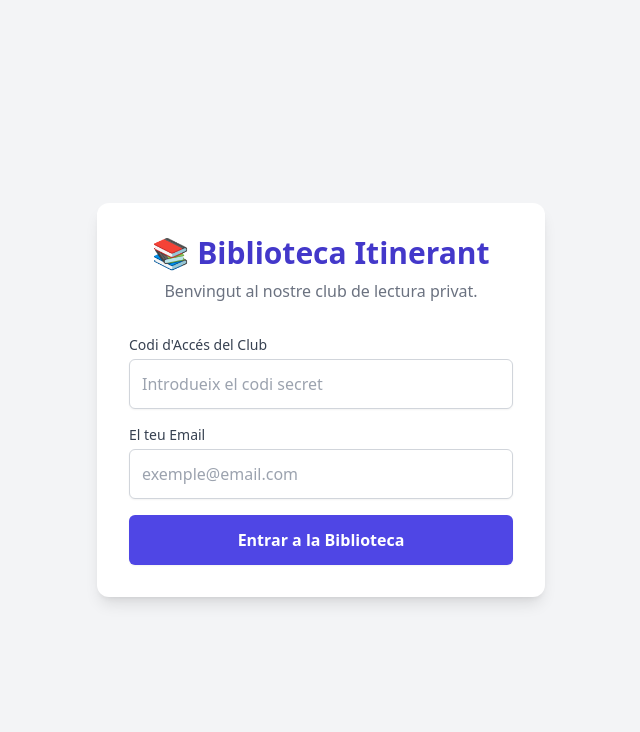
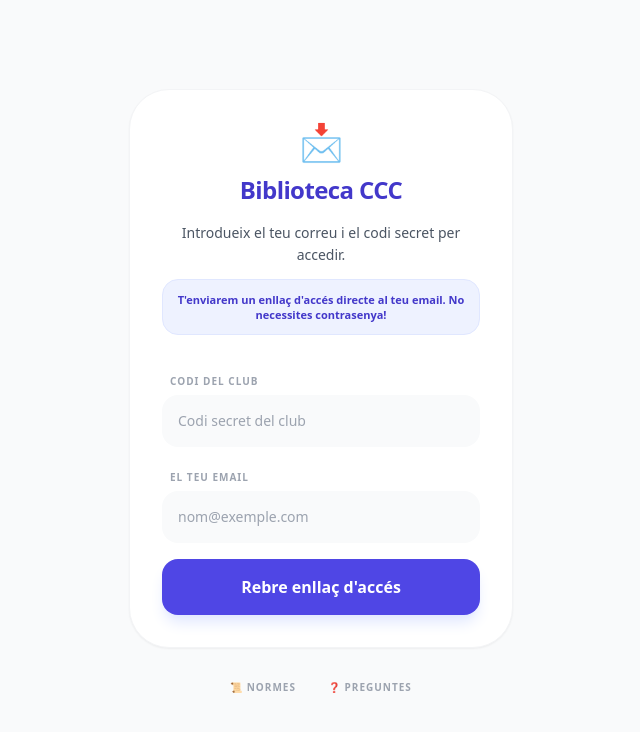
Before and after one commit to Mabergon/bibliotecaCCC, a Next.js app: page / in a window 1280 px wide. Shown: the top 732 px of the page, without its empty margins (319-959 px from the left). Built offline with nearby package versions, Linux system fonts and the light colour scheme; no server answers.

Commit message:
Canvi pantalla d'inici

```diff
--- /dev/null
+++ b/app/OLDpage.tsx
@@ -0,0 +1,97 @@
+'use client'
+
+import { useState } from 'react'
+import { supabase } from '@/lib/supabaseClient'
+
+export default function LoginPage() {
+  const [email, setEmail] = useState('')
+  const [accessCode, setAccessCode] = useState('')
+  const [message, setMessage] = useState('')
+  const [loading, setLoading] = useState(false)
+  const [showInfo, setShowInfo] = useState<'none' | 'normes' | 'faq'>('none')
+
+  const handleLogin = async (e: React.FormEvent) => {
+  e.preventDefault()
+  setLoading(true)
+  setMessage('')
+
+  // 1. Validació del codi (com ja tenies)
+  const CODI_CORRECTE = process.env.NEXT_PUBLIC_ACCESS_CODE || 'BIBLIO-CCC-2026'
+  if (accessCode !== CODI_CORRECTE) {
+    setMessage('❌ El codi d\'accés no és correcte.')
+    setLoading(false)
+    return
+  }
+
+  // 2. Intent de Login FORÇANT el mètode PKCE
+  try {
+    const { error } = await supabase.auth.signInWithOtp({
+      email: email,
+      options: {
+        // Forcem que la redirecció sigui absoluta i neta
+        emailRedirectTo: 'https://biblioteca-ccc.vercel.app/auth/callback',
+      },
+    })
+
+    if (error) {
+      setMessage("❌ Error: " + error.message)
+    } else {
+      setMessage("✅ Correu enviat! L'enllaç ara hauria de portar un '?code=' i NO un '#'.")
+    }
+  } catch (err) {
+    setMessage("❌ Hi ha hagut un error inesperat.")
+    console.error(err)
+  } finally {
+    setLoading(false)
+  }
+}
+
+  return (
+    <div className="flex flex-col items-center justify-center min-h-screen bg-gray-100 p-6">
+      <div className="bg-white p-8 rounded-xl shadow-lg max-w-md w-full text-center">
+        <h1 className="text-3xl font-bold text-indigo-700 mb-2">📚 Biblioteca Itinerant</h1>
+        <p className="text-gray-500 mb-8">Benvingut al nostre club de lectura privat.</p>
+
+        <form onSubmit={handleLogin} className="space-y-4 text-left">
+          <div>
+            <label className="block text-sm font-medium text-gray-700">Codi d'Accés del Club</label>
+            <input
+              type="password"
+              placeholder="Introdueix el codi secret"
+              className="mt-1 block w-full p-3 border rounded-md shadow-sm focus:ring-indigo-500 border-gray-300 text-black"
+              value={accessCode}
+              onChange={(e) => setAccessCode(e.target.value)}
+              required
+            />
+          </div>
+
+          <div>
+            <label className="block text-sm font-medium text-gray-700">El teu Email</label>
+            <input
+              type="email"
+              placeholder="exemple@email.com"
+              className="mt-1 block w-full p-3 border rounded-md shadow-sm focus:ring-indigo-500 border-gray-300 text-black"
+              value={email}
+              onChange={(e) => setEmail(e.target.value)}
+              required
+            />
+          </div>
+
+          <button
+            type="submit"
+            disabled={loading}
+            className="w-full py-3 px-4 border border-transparent rounded-md shadow-sm text-white bg-indigo-600 hover:bg-indigo-700 focus:outline-none focus:ring-2 focus:ring-offset-2 focus:ring-indigo-500 font-bold disabled:bg-gray-400"
+          >
+            {loading ? 'Enviant...' : 'Entrar a la Biblioteca'}
+          </button>
+        </form>
+
+        {message && (
+          <p className={`mt-6 text-sm font-medium ${message.includes('❌') ? 'text-red-600' : 'text-green-600'}`}>
+            {message}
+          </p>
+        )}
+      </div>
+    </div>
+  )
+}
--- a/app/page.tsx
+++ b/app/page.tsx
@@ -8,26 +8,26 @@ export default function LoginPage() {
   const [accessCode, setAccessCode] = useState('')
   const [message, setMessage] = useState('')
   const [loading, setLoading] = useState(false)
+  const [showInfo, setShowInfo] = useState<'none' | 'normes' | 'faq'>('none')
 
   const handleLogin = async (e: React.FormEvent) => {
     e.preventDefault()
     setLoading(true)
     setMessage('')
 
-  // 1. Validació del codi (com ja tenies)
+    // 1. Validació del codi d'accés del club
     const CODI_CORRECTE = process.env.NEXT_PUBLIC_ACCESS_CODE || 'BIBLIO-CCC-2026'
     if (accessCode !== CODI_CORRECTE) {
-    setMessage('❌ El codi d\'accés no és correcte.')
+      setMessage('❌ El codi d\'accés del club no és correcte.')
       setLoading(false)
       return
     }
 
-  // 2. Intent de Login FORÇANT el mètode PKCE
+    // 2. Enviament del Magic Link (OTP)
     try {
       const { error } = await supabase.auth.signInWithOtp({
         email: email,
         options: {
-        // Forcem que la redirecció sigui absoluta i neta
           emailRedirectTo: 'https://biblioteca-ccc.vercel.app/auth/callback',
         },
       })
@@ -35,10 +35,10 @@ export default function LoginPage() {
       if (error) {
         setMessage("❌ Error: " + error.message)
       } else {
-      setMessage("✅ Correu enviat! L'enllaç ara hauria de portar un '?code=' i NO un '#'.")
+        setMessage("✅ Enllaç enviat! Revisa el teu correu electrònic (mira també a Spam).")
       }
     } catch (err) {
-    setMessage("❌ Hi ha hagut un error inesperat.")
+      setMessage("❌ Hi ha hagut un error inesperat en connectar amb el servidor.")
       console.error(err)
     } finally {
       setLoading(false)
@@ -46,30 +46,46 @@ export default function LoginPage() {
   }
 
   return (
-    <div className="flex flex-col items-center justify-center min-h-screen bg-gray-100 p-6">
-      <div className="bg-white p-8 rounded-xl shadow-lg max-w-md w-full text-center">
-        <h1 className="text-3xl font-bold text-indigo-700 mb-2">📚 Biblioteca Itinerant</h1>
-        <p className="text-gray-500 mb-8">Benvingut al nostre club de lectura privat.</p>
+    <main className="flex flex-col items-center justify-center min-h-screen bg-gray-50 p-6 font-sans">
+
+      {/* CARD DE LOGIN */}
+      <div className="bg-white p-8 rounded-[2.5rem] shadow-sm border border-gray-100 max-w-sm w-full text-center">
+        <div className="mb-8">
+          <span className="text-4xl mb-3 block">📩</span>
+          <h1 className="text-2xl font-black text-indigo-700 tracking-tight">Biblioteca CCC</h1>
+
+          {/* EXPLICACIÓ DEL FUNCIONAMENT */}
+          <div className="mt-4 space-y-3">
+            <p className="text-gray-600 text-sm leading-relaxed px-2">
+              Introdueix el teu correu i el codi secret per accedir.
+            </p>
+            <div className="bg-indigo-50 p-3 rounded-2xl border border-indigo-100">
+              <p className="text-[11px] text-indigo-700 font-semibold leading-snug">
+                T'enviarem un <b>enllaç d'accés directe</b> al teu email. No necessites contrasenya!
+              </p>
+            </div>
+          </div>
+        </div>
 
         <form onSubmit={handleLogin} className="space-y-4 text-left">
-          <div>
-            <label className="block text-sm font-medium text-gray-700">Codi d'Accés del Club</label>
+          <div className="space-y-1">
+            <label className="text-[10px] font-black uppercase tracking-widest text-gray-400 ml-2">Codi del Club</label>
             <input
               type="password"
-              placeholder="Introdueix el codi secret"
-              className="mt-1 block w-full p-3 border rounded-md shadow-sm focus:ring-indigo-500 border-gray-300 text-black"
+              placeholder="Codi secret del club"
+              className="w-full p-4 bg-gray-50 border-none rounded-2xl focus:ring-2 focus:ring-indigo-500 outline-none text-sm transition-all text-black"
               value={accessCode}
               onChange={(e) => setAccessCode(e.target.value)}
               required
             />
           </div>
 
-          <div>
-            <label className="block text-sm font-medium text-gray-700">El teu Email</label>
+          <div className="space-y-1">
+            <label className="text-[10px] font-black uppercase tracking-widest text-gray-400 ml-2">El teu Email</label>
             <input
               type="email"
-              placeholder="exemple@email.com"
-              className="mt-1 block w-full p-3 border rounded-md shadow-sm focus:ring-indigo-500 border-gray-300 text-black"
+              placeholder="nom@exemple.com"
+              className="w-full p-4 bg-gray-50 border-none rounded-2xl focus:ring-2 focus:ring-indigo-500 outline-none text-sm transition-all text-black"
               value={email}
               onChange={(e) => setEmail(e.target.value)}
               required
@@ -79,18 +95,81 @@ export default function LoginPage() {
           <button
             type="submit"
             disabled={loading}
-            className="w-full py-3 px-4 border border-transparent rounded-md shadow-sm text-white bg-indigo-600 hover:bg-indigo-700 focus:outline-none focus:ring-2 focus:ring-offset-2 focus:ring-indigo-500 font-bold disabled:bg-gray-400"
+            className="w-full py-4 bg-indigo-600 hover:bg-indigo-700 text-white rounded-2xl font-bold shadow-lg shadow-indigo-100 transition-all active:scale-95 disabled:bg-gray-300 disabled:shadow-none mt-2"
           >
-            {loading ? 'Enviant...' : 'Entrar a la Biblioteca'}
+            {loading ? 'Enviant...' : 'Rebre enllaç d\'accés'}
           </button>
         </form>
 
         {message && (
-          <p className={`mt-6 text-sm font-medium ${message.includes('❌') ? 'text-red-600' : 'text-green-600'}`}>
+          <div className={`mt-6 p-4 rounded-2xl text-[11px] font-bold leading-relaxed animate-in fade-in slide-in-from-top-1 ${message.includes('❌') ? 'bg-red-50 text-red-600' : 'bg-green-50 text-green-600'}`}>
             {message}
-          </p>
+          </div>
         )}
       </div>
+
+      {/* SECCIÓ D'INFORMACIÓ (MIX NORMES I FAQ) */}
+      <div className="w-full max-w-sm mt-8">
+        <div className="flex justify-center gap-8 mb-4">
+          <button
+            onClick={() => setShowInfo(showInfo === 'normes' ? 'none' : 'normes')}
+            className={`text-[10px] font-black uppercase tracking-widest transition-all ${showInfo === 'normes' ? 'text-indigo-600 scale-105' : 'text-gray-400 hover:text-gray-600'}`}
+          >
+            📜 Normes
+          </button>
+          <button
+            onClick={() => setShowInfo(showInfo === 'faq' ? 'none' : 'faq')}
+            className={`text-[10px] font-black uppercase tracking-widest transition-all ${showInfo === 'faq' ? 'text-indigo-600 scale-105' : 'text-gray-400 hover:text-gray-600'}`}
+          >
+            ❓ Preguntes
+          </button>
         </div>
+
+        {showInfo !== 'none' && (
+          <div className="bg-white p-6 rounded-[2rem] border border-gray-100 shadow-sm animate-in fade-in zoom-in duration-200 mb-10">
+            {showInfo === 'normes' ? (
+              <div className="space-y-3">
+                <h3 className="font-bold text-gray-800 text-sm">Normes del Club</h3>
+                <ul className="text-xs text-gray-500 space-y-2 leading-relaxed">
+                  <li className="flex gap-2"><span>•</span> Màxim 2 llibres en préstec simultani per persona.</li>
+                  <li className="flex gap-2"><span>•</span> El temps de lectura és flexible, però sigues considerat.</li>
+                  <li className="flex gap-2"><span>•</span> Cuida el llibre; si es malmet, parla amb el propietari.</li>
+                  <li className="flex gap-2"><span>•</span> En cas de cua, es demanarà retornar el llibre en 7 dies.</li>
+                </ul>
+              </div>
+            ) : (
+              <div className="space-y-4">
+                <h3 className="font-bold text-gray-800 text-sm">Preguntes Freqüents</h3>
+                <div className="space-y-4">
+                  <div>
+                    <p className="text-[11px] font-bold text-indigo-600 uppercase tracking-tighter">Per què necessiteu el meu correu?</p>
+                    <p className="text-[10px] text-gray-500 leading-relaxed mt-1">
+                      L'utilitzem per identificar-te i perquè els altres membres puguin <b>contactar amb tu</b> (per email) quan hagis de lliurar o recollir un llibre. No t'enviarem mai publicitat.
+                    </p>
+                  </div>
+                  <div>
+                    <p className="text-[11px] font-bold text-indigo-600 uppercase tracking-tighter">Com funciona el préstec?</p>
+                    <p className="text-[10px] text-gray-500">Demanas el llibre i t'has de posar en contacte amb el posseïdor actual.</p>
+                  </div>
+                  <div>
+                    <p className="text-[11px] font-bold text-indigo-600 uppercase tracking-tighter">No m'arriba el correu?</p>
+                    <p className="text-[10px] text-gray-500">Revisa la carpeta de Spam o correu brossa.</p>
+                  </div>
+                  <div>
+                    <p className="text-[11px] font-bold text-indigo-600 uppercase tracking-tighter">No puc entrar o tinc dubtes?</p>
+                    <p className="text-[10px] text-gray-500 leading-relaxed mt-1">
+                      Pots contactar amb nosaltres directament a: <br/>
+                      <a href="mailto:bibliotecacccolonia@gmail.com" className="font-bold text-indigo-600 underline hover:text-indigo-800 transition-colors">
+                        bibliotecacccolonia@gmail.com
+                      </a>
+                    </p>
+                  </div>
+                </div>
+              </div>
+            )}
+          </div>
+        )}
+      </div>
+    </main>
   )
 }
```
Lines whose indentation alone changed are shown as unchanged.
